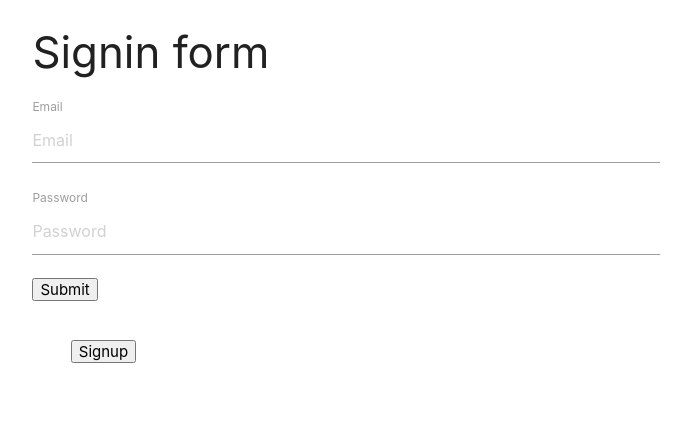
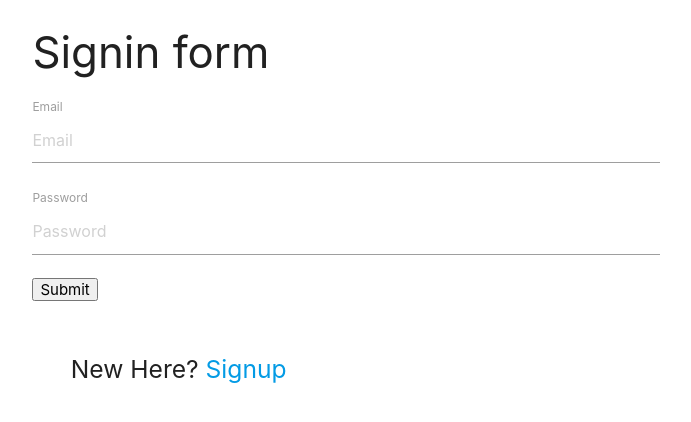
Before and after one commit to uptain-gmbh/fullstack-coding-challenge, a React (Create React App) app: page / in a window 1280 px wide. Shown: the top 422 px of the page, without its empty margins (294-985 px from the left). Built offline with nearby package versions, Linux system fonts and the light colour scheme.

Commit message:
changes to sign up or in prompt

```diff
--- a/src/views/AuthForm.js
+++ b/src/views/AuthForm.js
@@ -46,6 +46,8 @@ class Authentication extends Component {
     }
     render() {
         console.log('ptops', this.props.errors.error.message)
+        let signinPrompt = <h5>Have an account? <a onClick={this.changeRequiredAction}>SignIn</a></h5>
+        let signupPrompt = <h5>New Here? <a onClick={this.changeRequiredAction}>Signup</a></h5>
         return (
             <div className='container'>
                 <ToastContainer />
@@ -56,7 +58,8 @@ class Authentication extends Component {
                 {this.state.signin ? <Signin onSubmit={this.signin} /> : <Signup onSubmit={this.signup} />}
 
                 <div className='container padded'>
-                    <button type="submit" onClick={this.changeRequiredAction}>{this.state.signin ? 'Signup' : 'Signin'}</button>
+
+                   {this.state.signin ? signupPrompt : signinPrompt}
                 </div>
 
             </div>
```
